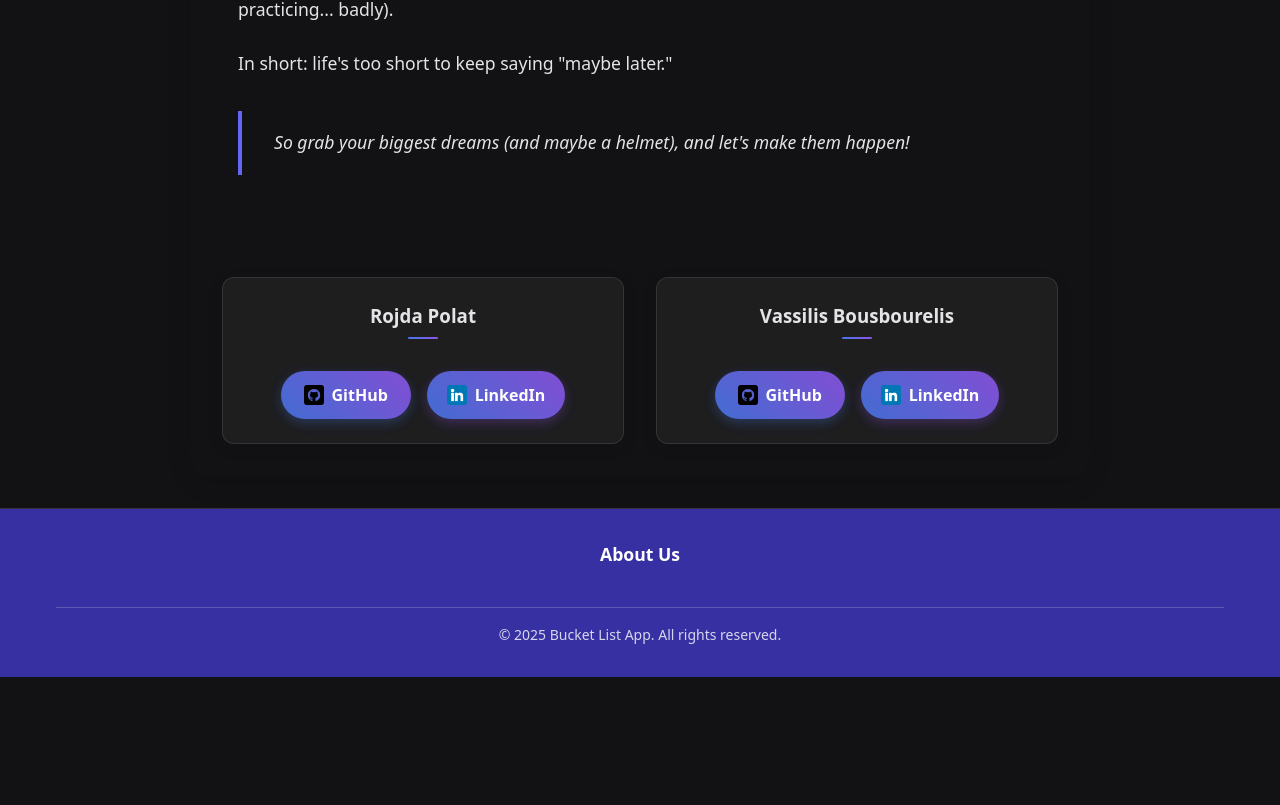
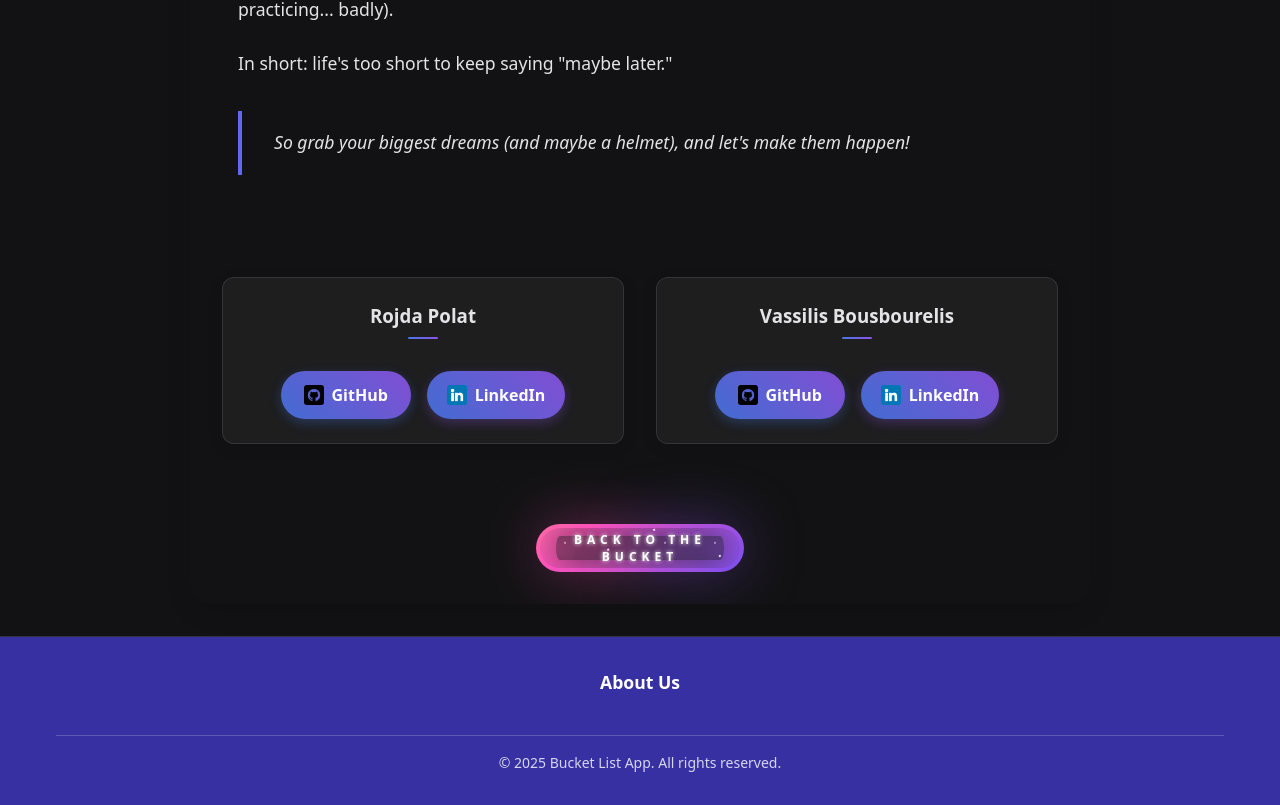
Before and after one commit to itsroj/bucketlist-frontend, a React (Vite) app: page /about in a window 1280 px wide. Shown: the part 1455-2260 px from the top of the page. Before the commit the page ends 2132 px from the top, so only its background shows below. Built offline with nearby package versions, Linux system fonts and the light colour scheme; no server answers.

Commit message:
button upgrades

```diff
--- a/src/components/Navbar.tsx
+++ b/src/components/Navbar.tsx
@@ -10,6 +10,7 @@ import {
 import { Settings } from "lucide-react";
 import ThemeToggle from "./ThemeToggle";
 import logoImage from "../assets/logo-bucket.png";
+import { Link, useNavigate } from "react-router-dom";
 
 interface NavbarProps {
   isUserLoggedIn?: boolean;
@@ -31,11 +32,24 @@ const Navbar: React.FC<NavbarProps> = ({
   disableSettings = false,
 }) => {
   const buttonRef = useRef<HTMLButtonElement>(null);
+  const navigate = useNavigate();
+
+  const handleLogoClick = () => {
+    if (isUserLoggedIn) {
+      navigate("/dashboard");
+    } else {
+      navigate("/");
+    }
+  };
 
   return (
     <header className="navbar">
       <div className="container">
-        <div className="navbar-brand">
+        <div
+          className="navbar-brand"
+          onClick={handleLogoClick}
+          style={{ cursor: "pointer" }}
+        >
           <img src={logoImage} alt="Bucket List Logo" className="navbar-logo" />
         </div>
 
--- a/src/pages/AboutUsPage.tsx
+++ b/src/pages/AboutUsPage.tsx
@@ -1,45 +1,81 @@
-import { useEffect } from 'react';
-import '../styles/about.css';
-import aboutUsImage from '../assets/about-us.png';
-import githubIcon from '../assets/github.png';
-import linkedinIcon from '../assets/linkedin.png';
-import Navbar from '../components/Navbar'; // Import your Navbar component
-import Footer from '../components/Footer'; // Import your Footer component
+import { useEffect } from "react";
+import "../styles/about.css";
+import aboutUsImage from "../assets/about-us.png";
+import githubIcon from "../assets/github.png";
+import linkedinIcon from "../assets/linkedin.png";
+import Navbar from "../components/Navbar"; // Import your Navbar component
+import Footer from "../components/Footer"; // Import your Footer component
+import SpaceButton from "../components/SpaceButton";
+import { useNavigate } from "react-router-dom";
+import { useAuth } from "../lib/AuthContext";
 
 const AboutUsPage = () => {
+  const navigate = useNavigate();
+  const { isAuthenticated } = useAuth();
+
   useEffect(() => {
     // Set document title when component mounts
     document.title = "About Us | Bucket List";
   }, []);
 
+  const handleBack = () => {
+    if (isAuthenticated) {
+      navigate("/dashboard");
+    } else {
+      navigate("/");
+    }
+  };
+
   return (
     <div className="page-container">
-      <Navbar />
+      <Navbar isUserLoggedIn={isAuthenticated} />
 
       <main className="about-container">
         <div className="about-content">
           <h1>About Us</h1>
 
           <div className="about-image-container">
-            <img src={aboutUsImage} alt="Rojda and Vassilis" className="about-image" />
+            <img
+              src={aboutUsImage}
+              alt="Rojda and Vassilis"
+              className="about-image"
+            />
           </div>
 
           <div className="about-text">
             <p>Hey there!</p>
 
-            <p>We're Rojda and Vassilis – two professional daydreamers, adventure seekers, and expert pizza eaters. One random afternoon (probably while we were supposed to be doing something productive), we realized we had a serious problem: too many dreams, too little organization.</p>
+            <p>
+              We're Rojda and Vassilis – two professional daydreamers, adventure
+              seekers, and expert pizza eaters. One random afternoon (probably
+              while we were supposed to be doing something productive), we
+              realized we had a serious problem: too many dreams, too little
+              organization.
+            </p>
 
             <p>Enter the idea for this Bucketlist website!</p>
 
-            <p>Instead of just talking about all the crazy, fun, and sometimes completely ridiculous things we wanted to do "one day," we decided to actually write them down – and invite you to join the chaos!</p>
+            <p>
+              Instead of just talking about all the crazy, fun, and sometimes
+              completely ridiculous things we wanted to do "one day," we decided
+              to actually write them down – and invite you to join the chaos!
+            </p>
 
             <h2>Our mission?</h2>
 
-            <p>Make sure no dream is left behind — whether it's skydiving, baking the world's biggest cookie, eating pizza in every country, or learning to juggle flaming torches (disclaimer: we're still practicing... badly).</p>
+            <p>
+              Make sure no dream is left behind — whether it's skydiving, baking
+              the world's biggest cookie, eating pizza in every country, or
+              learning to juggle flaming torches (disclaimer: we're still
+              practicing... badly).
+            </p>
 
             <p>In short: life's too short to keep saying "maybe later."</p>
 
-            <p>So grab your biggest dreams (and maybe a helmet), and let's make them happen!</p>
+            <p>
+              So grab your biggest dreams (and maybe a helmet), and let's make
+              them happen!
+            </p>
           </div>
 
           {/* Updated social buttons section */}
@@ -47,12 +83,26 @@ const AboutUsPage = () => {
             <div className="profile-links">
               <h3>Rojda Polat</h3>
               <div className="social-buttons">
-                <a href="https://github.com/itsroj" target="_blank" rel="noopener noreferrer" className="social-button github">
+                <a
+                  href="https://github.com/itsroj"
+                  target="_blank"
+                  rel="noopener noreferrer"
+                  className="social-button github"
+                >
                   <img src={githubIcon} alt="GitHub" className="social-icon" />
                   GitHub
                 </a>
-                <a href="https://www.linkedin.com/in/rojdapolat/" target="_blank" rel="noopener noreferrer" className="social-button linkedin">
-                  <img src={linkedinIcon} alt="LinkedIn" className="social-icon" />
+                <a
+                  href="https://www.linkedin.com/in/rojdapolat/"
+                  target="_blank"
+                  rel="noopener noreferrer"
+                  className="social-button linkedin"
+                >
+                  <img
+                    src={linkedinIcon}
+                    alt="LinkedIn"
+                    className="social-icon"
+                  />
                   LinkedIn
                 </a>
               </div>
@@ -61,16 +111,34 @@ const AboutUsPage = () => {
             <div className="profile-links">
               <h3>Vassilis Bousbourelis</h3>
               <div className="social-buttons">
-                <a href="https://github.com/vasbous" target="_blank" rel="noopener noreferrer" className="social-button github">
+                <a
+                  href="https://github.com/vasbous"
+                  target="_blank"
+                  rel="noopener noreferrer"
+                  className="social-button github"
+                >
                   <img src={githubIcon} alt="GitHub" className="social-icon" />
                   GitHub
                 </a>
-                <a href="https://www.linkedin.com/in/vassilis-bousbourelis/" target="_blank" rel="noopener noreferrer" className="social-button linkedin">
-                  <img src={linkedinIcon} alt="LinkedIn" className="social-icon" />
+                <a
+                  href="https://www.linkedin.com/in/vassilis-bousbourelis/"
+                  target="_blank"
+                  rel="noopener noreferrer"
+                  className="social-button linkedin"
+                >
+                  <img
+                    src={linkedinIcon}
+                    alt="LinkedIn"
+                    className="social-icon"
+                  />
                   LinkedIn
                 </a>
               </div>
             </div>
+          </div>
+
+          <div className="back-button-container">
+            <SpaceButton text="BACK TO THE BUCKET" onClick={handleBack} />
           </div>
         </div>
       </main>
--- a/src/pages/HomePage.tsx
+++ b/src/pages/HomePage.tsx
@@ -1,4 +1,4 @@
-import { useState } from "react";
+import { useState, useEffect } from "react";
 import {
   Button,
   Dialog,
@@ -15,9 +15,11 @@ import Footer from "../components/Footer";
 import { useAuth } from "../lib/AuthContext";
 import { Loader2 } from "lucide-react";
 import SpaceButton from "../components/SpaceButton";
+import { useNavigate } from "react-router-dom";
 
 const HomePage = () => {
-  const { login, register, isLoading } = useAuth();
+  const { login, register, isLoading, isAuthenticated } = useAuth();
+  const navigate = useNavigate();
   const [isSignUp, setIsSignUp] = useState(false);
   const [formData, setFormData] = useState({
     firstName: "",
@@ -26,6 +28,13 @@ const HomePage = () => {
   });
   const [isLoginDialogOpen, setIsLoginDialogOpen] = useState(false);
   const [error, setError] = useState<string | null>(null);
+
+  // Redirect logged-in users to dashboard
+  useEffect(() => {
+    if (isAuthenticated) {
+      navigate("/dashboard");
+    }
+  }, [isAuthenticated, navigate]);
 
   const handleChange = (e: React.ChangeEvent<HTMLInputElement>) => {
     const { name, value } = e.target;
--- a/src/pages/NotFoundPage.tsx
+++ b/src/pages/NotFoundPage.tsx
@@ -4,6 +4,7 @@ import Navbar from "../components/Navbar";
 import Footer from "../components/Footer";
 import notFoundImage from "../assets/404-image.png";
 import { useAuth } from "../lib/AuthContext";
+import SpaceButton from "../components/SpaceButton";
 import "../styles/notFound.css";
 
 const NotFoundPage = () => {
@@ -33,9 +34,7 @@ const NotFoundPage = () => {
           We couldn't find the page you're looking for. It might have been moved
           or deleted.
         </p>
-        <Button className="back-button" onClick={handleBack}>
-          Back to the actual bucket
-        </Button>
+        <SpaceButton text="BACK TO THE BUCKET" onClick={handleBack} />
       </main>
 
       <Footer />
--- a/src/styles/about.css
+++ b/src/styles/about.css
@@ -27,7 +27,9 @@ main.about-container {
 
 /* Content Styling */
 .about-content {
-  background-color: var(--bg-card); /* Use theme variable instead of hardcoded #2a2a2a */
+  background-color: var(
+    --bg-card
+  ); /* Use theme variable instead of hardcoded #2a2a2a */
   border-radius: 16px;
   box-shadow: 0 8px 24px rgba(0, 0, 0, 0.12);
   overflow: hidden;
@@ -62,7 +64,7 @@ main.about-container {
 }
 
 .about-content h1:after {
-  content: '';
+  content: "";
   position: absolute;
   bottom: -10px;
   left: 50%;
@@ -194,7 +196,7 @@ main.about-container {
 }
 
 .profile-links h3:after {
-  content: '';
+  content: "";
   position: absolute;
   bottom: 0;
   left: 50%;
@@ -235,7 +237,7 @@ main.about-container {
 }
 
 .social-button:before {
-  content: '';
+  content: "";
   position: absolute;
   top: 0;
   left: 0;
@@ -312,3 +314,10 @@ main.about-container {
     width: 100%;
   }
 }
+
+.back-button-container {
+  display: flex;
+  justify-content: center;
+  margin-top: 3rem;
+  margin-bottom: 2rem;
+}
```
